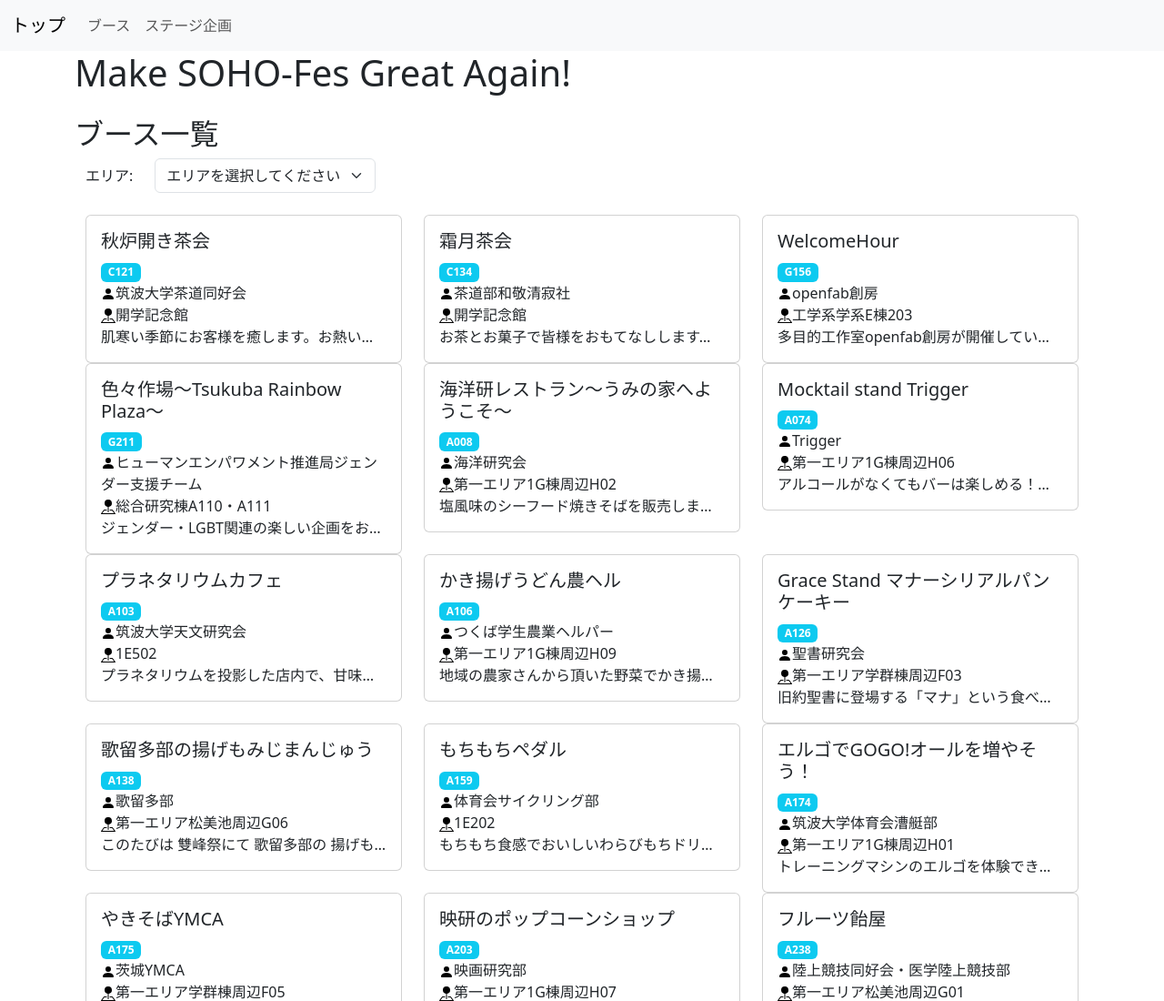
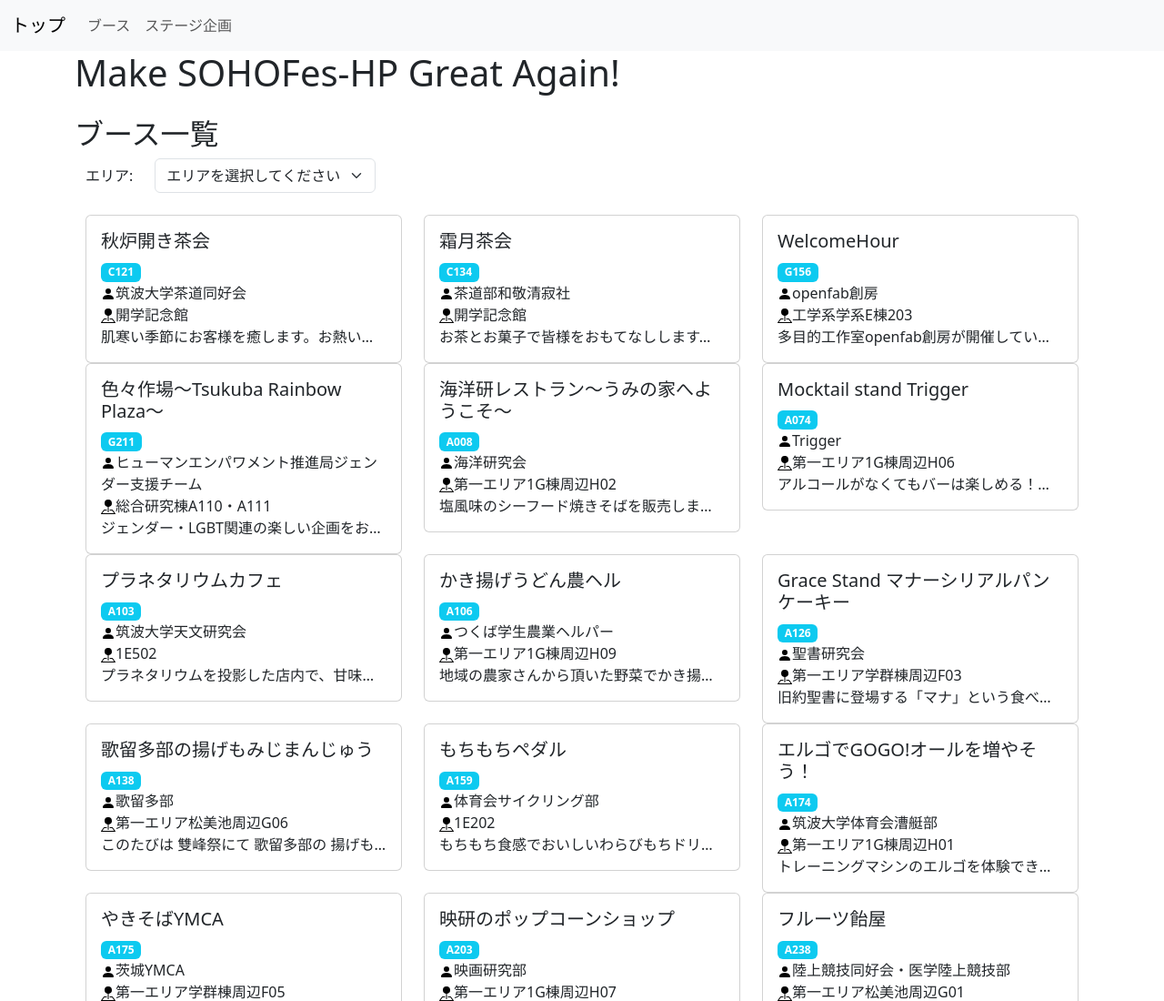
Before and after one commit to halca-crowd/soho-Illuminati, a website: page src/index.html in a window 1280 px wide. Shown: the top 1100 px of the page at 91% size. Drawn offline with nearby package versions, Linux system fonts and the light colour scheme.

Commit message:
ページタイトルを修正

```diff
--- a/src/index.html
+++ b/src/index.html
@@ -48,7 +48,7 @@
     <main>
         <article>
             <section class="container">
-                <h1 class="mb-4">Make SOHO-Fes Great Again!</h1>
+                <h1 class="mb-4">Make SOHOFes-HP Great Again!</h1>
                 <section>
                     <h2 id="booths">ブース一覧</h2>
                     <div class="container justify-content-center">
```
